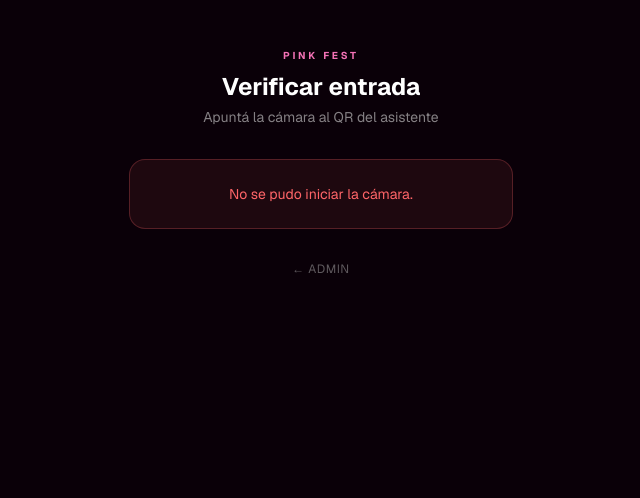
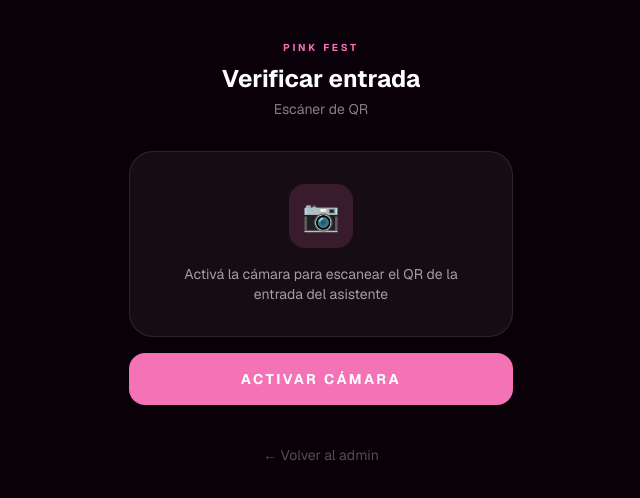
Before and after one commit to sivarmusic/sivar-music-web, a Next.js app: page /pinkfest/verificar in a window 1280 px wide. Shown: the top 498 px of the page, without its empty margins (319-959 px from the left). Built offline with nearby package versions, Linux system fonts and the light colour scheme.

Commit message:
camara verificacion

```diff
--- a/app/pinkfest/verificar/page.tsx
+++ b/app/pinkfest/verificar/page.tsx
@@ -1,33 +1,39 @@
 'use client'
-import { useEffect, useRef, useState } from 'react'
+import { useEffect, useState } from 'react'
 import { useRouter } from 'next/navigation'
+
+type Phase = 'ready' | 'starting' | 'scanning' | 'error'
 
 export default function VerificarPage() {
   const router = useRouter()
-  const qrRef = useRef<unknown>(null)
-  const [error, setError] = useState('')
-  const [starting, setStarting] = useState(true)
+  const [phase, setPhase] = useState<Phase>('ready')
+  const [errorMsg, setErrorMsg] = useState('')
 
   useEffect(() => {
-    let stopped = false
+    if (phase !== 'starting') return
 
-    async function start() {
+    // eslint-disable-next-line @typescript-eslint/no-explicit-any
+    let qr: any = null
+    let done = false
+
+    ;(async () => {
       try {
         const { Html5Qrcode } = await import('html5-qrcode')
-        const qr = new Html5Qrcode('qr-reader-element')
-        qrRef.current = qr
+
+        // El div debe existir en el DOM y tener display visible antes de este punto.
+        // Como useEffect corre después del render, aquí ya está visible.
+        qr = new Html5Qrcode('qr-scanner-target')
 
         await qr.start(
           { facingMode: 'environment' },
-          { fps: 10, qrbox: { width: 240, height: 240 } },
+          { fps: 10, qrbox: 250 },
           (decoded: string) => {
-            if (stopped) return
-            stopped = true
-            qr.stop().catch(() => {}).finally(() => {
+            if (done) return
+            done = true
+            qr?.stop().catch(() => {}).finally(() => {
               try {
                 const url = new URL(decoded)
-                const parts = url.pathname.split('/').filter(Boolean)
-                const token = parts[parts.length - 1]
+                const token = url.pathname.split('/').filter(Boolean).pop()
                 router.push(`/pinkfest/verificar/${token}`)
               } catch {
                 router.push(`/pinkfest/verificar/${decoded}`)
@@ -36,61 +42,100 @@ export default function VerificarPage() {
           },
           () => {}
         )
-        setStarting(false)
+
+        if (!done) setPhase('scanning')
       } catch (e) {
-        setError(
-          e instanceof Error && e.message.includes('Permission')
+        if (!done) {
+          const msg = e instanceof Error ? e.message : ''
+          setErrorMsg(
+            msg.toLowerCase().includes('permission')
               ? 'Permiso de cámara denegado. Habilitalo en la configuración del navegador.'
-            : 'No se pudo iniciar la cámara.'
+              : 'No se pudo iniciar la cámara. Probá recargar la página.'
           )
-        setStarting(false)
+          setPhase('error')
         }
       }
-
-    start()
+    })()
 
     return () => {
-      stopped = true
-      if (qrRef.current) {
-        (qrRef.current as { stop: () => Promise<void> }).stop().catch(() => {})
+      done = true
+      qr?.stop().catch(() => {})
     }
-    }
-  }, [router])
+  }, [phase, router])
 
   return (
-    <div className="min-h-screen bg-[#0a0008] flex flex-col items-center px-4 pt-12 pb-10">
+    <div className="min-h-screen bg-[#0a0008] flex flex-col items-center px-4 pt-10 pb-10">
+      {/* Header */}
       <div className="text-center mb-8">
         <p className="text-[#F472B6] text-[10px] font-bold tracking-[0.28em] uppercase mb-2">Pink Fest</p>
         <h1 className="text-white text-2xl font-bold">Verificar entrada</h1>
-        <p className="text-white/50 text-sm mt-1">Apuntá la cámara al QR del asistente</p>
+        <p className="text-white/50 text-sm mt-1">
+          {phase === 'scanning' ? 'Apuntá la cámara al QR del asistente' : 'Escáner de QR'}
+        </p>
       </div>
 
-      {error ? (
-        <div className="w-full max-w-sm rounded-2xl border border-red-400/25 bg-red-400/8 p-6 text-center">
-          <p className="text-red-400 text-sm">{error}</p>
+      {/*
+        Este div SIEMPRE está en el DOM cuando phase != 'ready'.
+        Html5Qrcode lo necesita visible en el momento que corre el effect.
+        Usamos display inline style para que la librería lo encuentre.
+      */}
+      <div
+        id="qr-scanner-target"
+        style={{
+          width: '100%',
+          maxWidth: 360,
+          display: phase === 'ready' || phase === 'error' ? 'none' : 'block',
+        }}
+      />
+
+      {/* Estado: listo para empezar */}
+      {phase === 'ready' && (
+        <div className="w-full max-w-sm space-y-4">
+          <div className="rounded-3xl bg-white/5 border border-white/10 p-8 flex flex-col items-center gap-4">
+            <div className="w-16 h-16 rounded-2xl bg-[#F472B6]/15 flex items-center justify-center text-3xl">
+              📷
             </div>
-      ) : (
-        <div className="w-full max-w-sm">
-          {starting && (
-            <div className="rounded-2xl bg-white/5 border border-white/10 h-64 flex items-center justify-center mb-4">
+            <p className="text-white/60 text-sm text-center">
+              Activá la cámara para escanear el QR de la entrada del asistente
+            </p>
+          </div>
+          <button
+            onClick={() => setPhase('starting')}
+            className="w-full bg-[#F472B6] hover:bg-[#ec4899] active:scale-[0.98] text-white font-bold text-sm uppercase tracking-[0.18em] rounded-2xl py-4 transition-all"
+          >
+            Activar cámara
+          </button>
+        </div>
+      )}
+
+      {/* Estado: iniciando */}
+      {phase === 'starting' && (
+        <div className="w-full max-w-sm h-64 rounded-2xl bg-white/5 border border-white/10 flex items-center justify-center">
           <p className="text-white/40 text-sm">Iniciando cámara...</p>
         </div>
       )}
-          <div
-            id="qr-reader-element"
-            className={`w-full rounded-2xl overflow-hidden ${starting ? 'hidden' : ''}`}
-          />
+
+      {/* Estado: error */}
+      {phase === 'error' && (
+        <div className="w-full max-w-sm space-y-4">
+          <div className="rounded-2xl border border-red-400/25 bg-red-400/8 p-6 text-center">
+            <p className="text-red-400 text-sm leading-relaxed">{errorMsg}</p>
+          </div>
+          <button
+            onClick={() => { setErrorMsg(''); setPhase('ready') }}
+            className="w-full border border-white/15 text-white/60 hover:text-white rounded-2xl py-3 text-sm transition"
+          >
+            Reintentar
+          </button>
         </div>
       )}
 
-      <div className="mt-8 flex gap-3">
       <button
         onClick={() => router.push('/pinkfest/admin')}
-          className="text-white/35 hover:text-white text-xs uppercase tracking-wider transition"
+        className="mt-10 text-white/30 hover:text-white text-sm transition"
       >
-          ← Admin
+        ← Volver al admin
       </button>
-      </div>
     </div>
   )
 }
```
Lines whose indentation alone changed are shown as unchanged.
